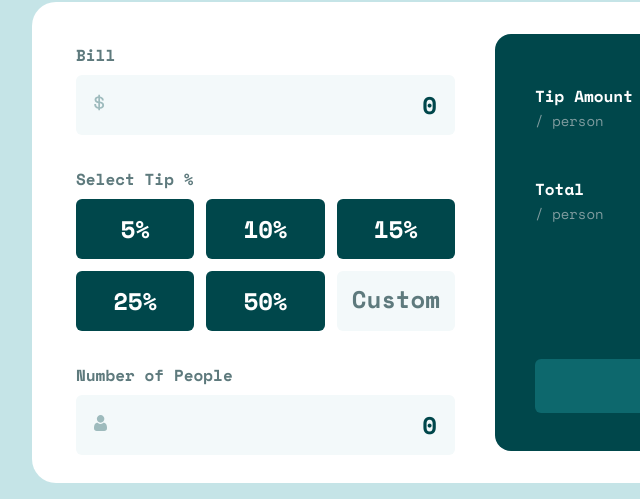
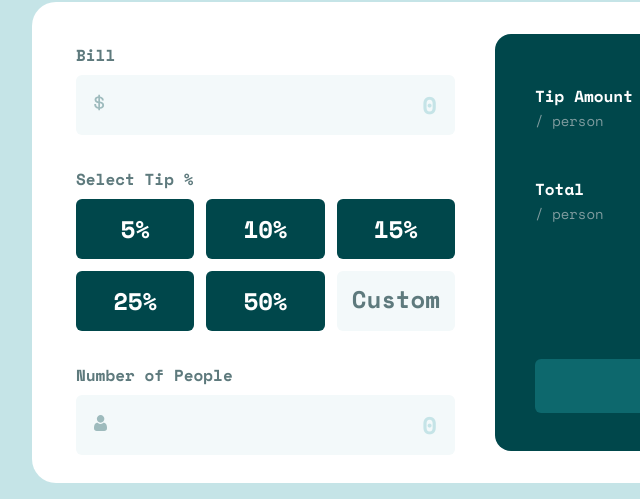
Before and after one commit to yehudahason/tip-calculator-app, a plain HTML site: page index.html in a window 1280 px wide. Shown: the part 187-686 px from the top of the page, 148-788 px from the left. Drawn offline with nearby package versions, Linux system fonts and the light colour scheme; a web font is replaced by a local one.

Commit message:
fix custom

```diff
--- a/css/style.css
+++ b/css/style.css
@@ -143,6 +143,9 @@ h1 {
   font-weight: 700;
   color: var(--green-900);
   /* padding: 6px 0px; */
+}
+.input-wrap input::placeholder {
+  color: var(--grey-200);
 }
 .input-wrap.active {
   border: 2px solid var(--orange-400);
--- a/index.html
+++ b/index.html
@@ -26,13 +26,7 @@
             <span class="icon"
               ><img src="./images/icon-dollar.svg" alt=""
             /></span>
-            <input
-              type="number"
-              placeholder="0"
-              class="no-spinner"
-              id="bill"
-              value="0"
-            />
+            <input type="number" placeholder="0" class="no-spinner" id="bill" />
           </div>
         </div>
 
@@ -65,7 +59,7 @@
             <span class="icon"
               ><img src="./images/icon-person.svg" alt=""
             /></span>
-            <input type="number" value="0" class="no-spinner" id="nop" />
+            <input type="number" placeholder="0" class="no-spinner" id="nop" />
           </div>
         </div>
       </section>
```
